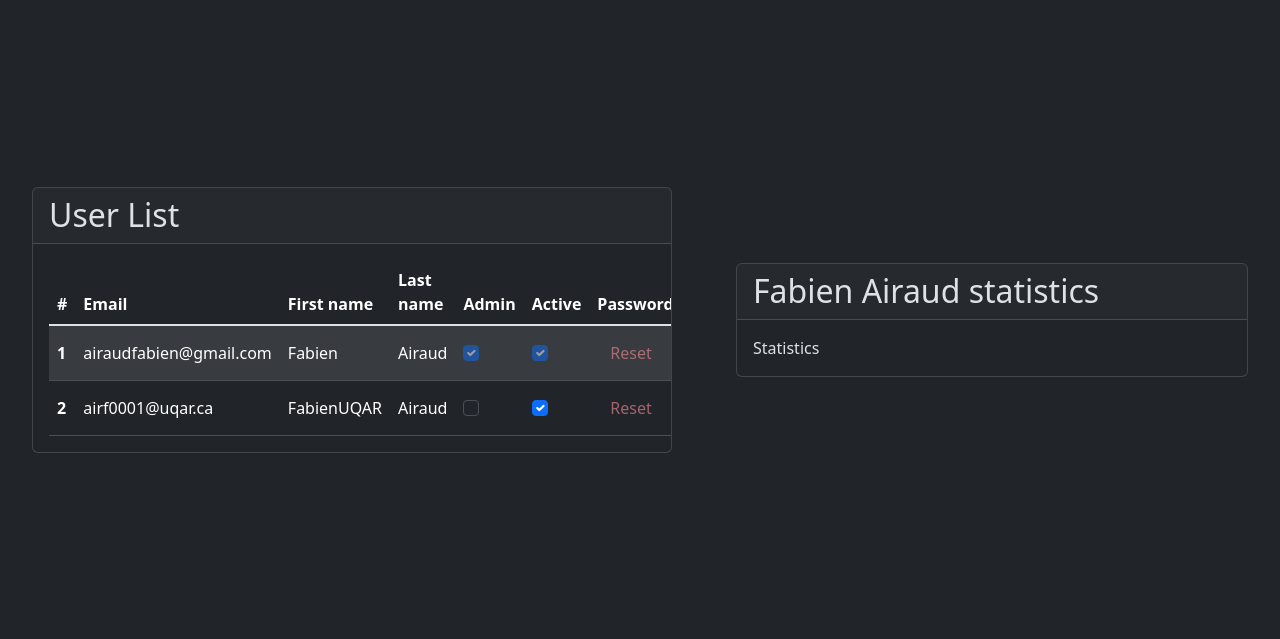
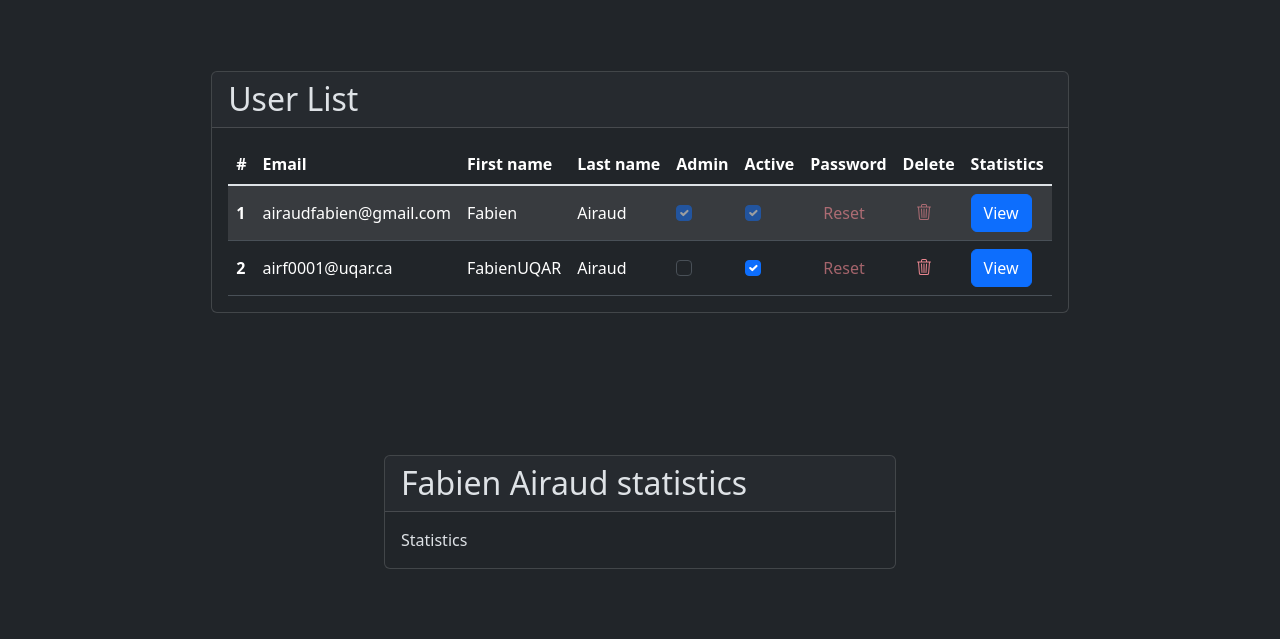
Before and after one commit to Fabien-Airaud/TrackMyMoves, a Django app: page /TrackMyMoves/usersAdmin/1 in a window 1280 px wide. Shown: the part 66-705 px from the top of the page. Run offline with Django 4.2, Linux system fonts and the light colour scheme; a user stored in the database is signed in; data comes from the database, SQL or seed files in the repository.

Commit message:
Change display between cards

```diff
--- a/backend/track_my_moves/templates/track_my_moves/userList.html
+++ b/backend/track_my_moves/templates/track_my_moves/userList.html
@@ -1,4 +1,4 @@
-<div class="card w-50">
+<div class="card m-2" style="min-width: 50%">
     <h2 class="card-header">User List</h2>
     <div class="card-body table-responsive">
         <table class="table table-hover align-middle mb-0">
--- a/backend/track_my_moves/templates/track_my_moves/userStats.html
+++ b/backend/track_my_moves/templates/track_my_moves/userStats.html
@@ -1,6 +1,6 @@
-<div class="card" style="width: 40%">
+<div class="card m-2" style="min-width: 30%; width: 40%">
     <h2 class="card-header">{{currentAccount.first_name}} {{currentAccount.last_name}} statistics</h2>
-    <div class="card-body table-responsive">
+    <div class="card-body">
         Statistics
     </div>
 </div>
--- a/backend/track_my_moves/templates/track_my_moves/usersAdmin.html
+++ b/backend/track_my_moves/templates/track_my_moves/usersAdmin.html
@@ -3,7 +3,7 @@
 {% block title %} Users administration {% endblock title %}
 
 {% block content %}
-<div class="d-flex justify-content-around align-items-center" style="height: 80%;">
+<div class="d-flex justify-content-around align-items-center flex-wrap" style="height: 80%;">
     {% include "track_my_moves/userList.html" with accounts=accounts adminId=adminId currentAccount=currentAccount %}
     {% include "track_my_moves/userStats.html" with currentAccount=currentAccount %}
 </div>
```
